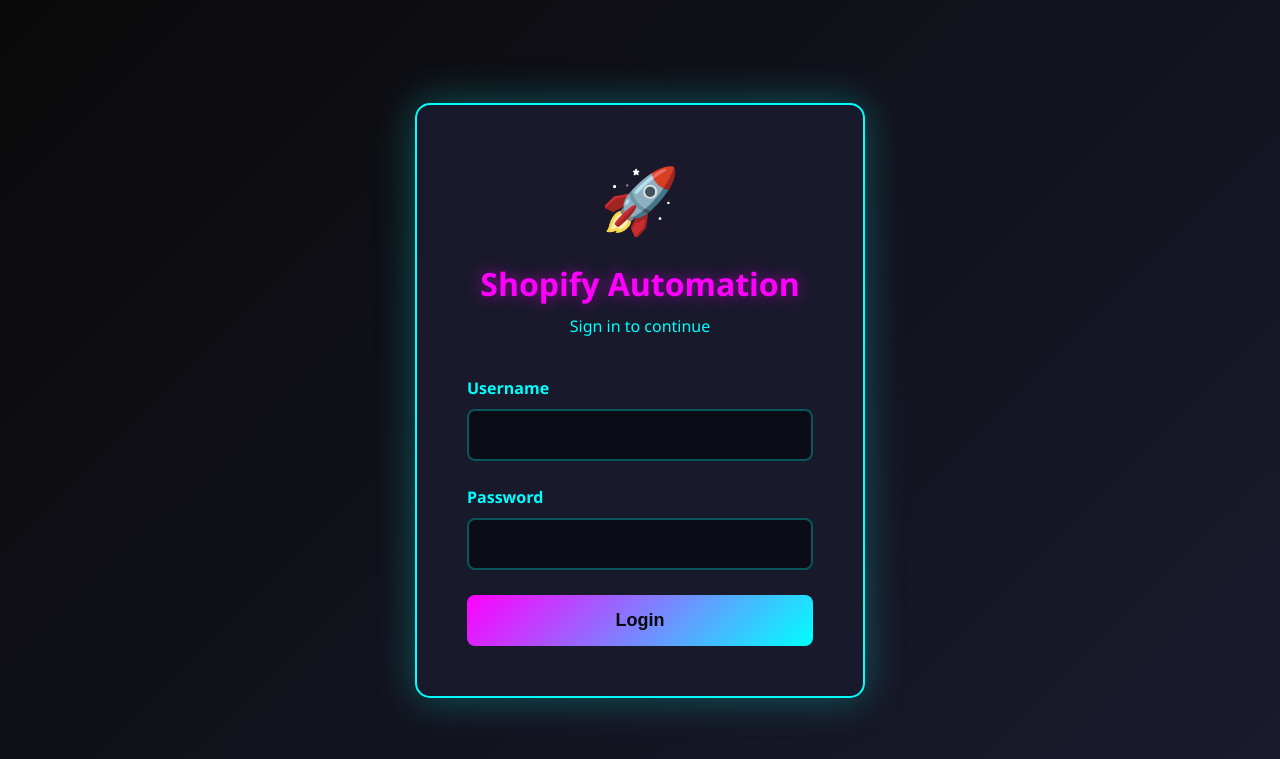
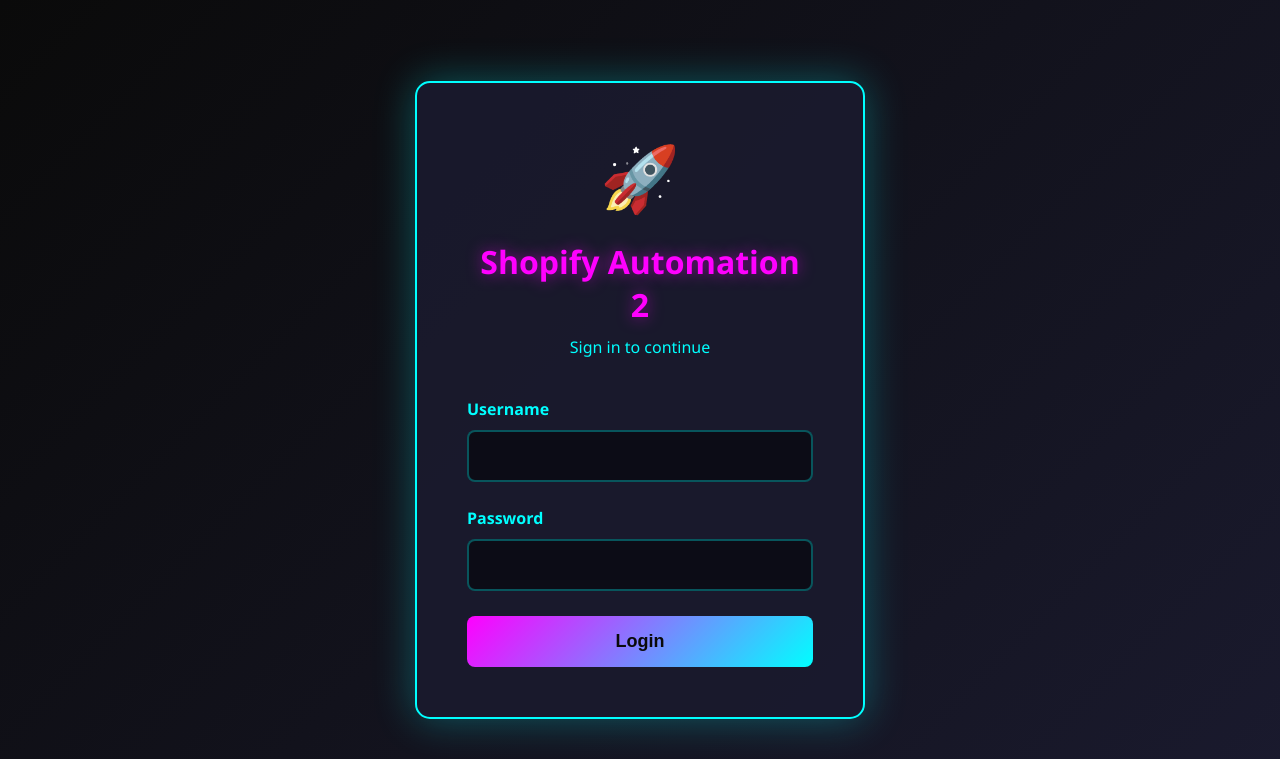
Before and after one commit to mahad0004/Products-add, a Flask app: page /login in a window 1280 px wide. Shown: the top 759 px of the page. Run offline with Flask 3, Linux system fonts and the light colour scheme; parts of the project's set-up code (start-up, migrations or seed data) failed here and were passed over.

Commit message:
Update login.html

```diff
--- a/templates/login.html
+++ b/templates/login.html
@@ -121,7 +121,7 @@
 <body>
     <div class="login-container">
         <div class="icon">🚀</div>
-        <h1 class="login-title">Shopify Automation</h1>
+        <h1 class="login-title">Shopify Automation 2</h1>
         <p class="login-subtitle">Sign in to continue</p>
 
         <div id="errorAlert" class="alert alert-error"></div>
```
